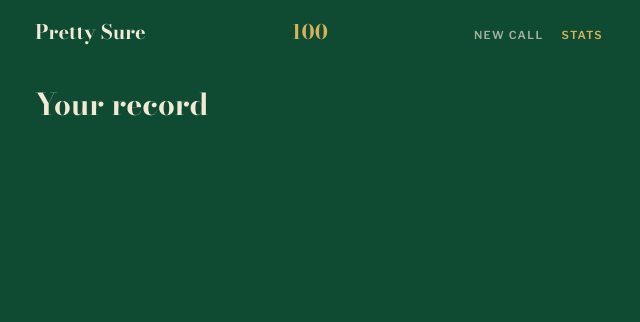
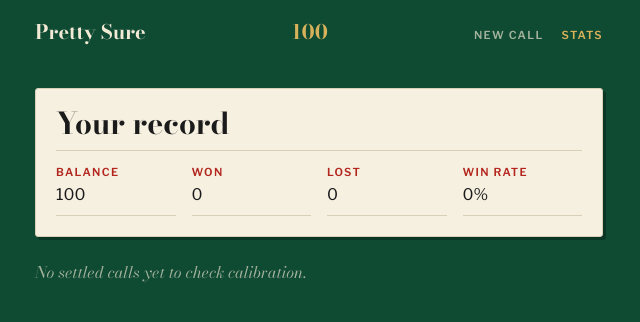
Before and after one commit to Aiden-Trindade/Pretty-Sure, a React (Vite) app: page /stats in a window 1280 px wide. Shown: the top 322 px of the page, without its empty margins (321-961 px from the left). Built offline with nearby package versions, Linux system fonts and the light colour scheme.

Commit message:
Added stats page

```diff
--- a/src/App.jsx
+++ b/src/App.jsx
@@ -61,7 +61,7 @@ export default function App() {
             path="/p/:id"
             element={<Call calls={calls} onSettle={settleCall} />}
           />
-          <Route path="/stats" element={<Stats />} />
+          <Route path="/stats" element={<Stats calls={calls} balance={balance} />} />
           <Route path="*" element={<NotFound />} />
         </Routes>
       </main>
--- a/src/pages/Stats.jsx
+++ b/src/pages/Stats.jsx
@@ -1,7 +1,75 @@
-export default function Stats() {
+import { getSettled, getWinRate, getCalibration } from "../utils/stats";
+
+export default function Stats({ calls = [], balance = 0 }) {
+  const settled = getSettled(calls);
+  const wonCount = settled.filter((c) => c.outcome === true).length;
+  const lostCount = settled.filter((c) => c.outcome === false).length;
+  const overallWinRate = getWinRate(calls);
+
+  const calibration = getCalibration(calls).filter((range) => range.count > 0);
+
   return (
     <>
-      <h1 className="title">Your record</h1>
+      {/* First Card: Record Overview */}
+      <div className="slip">
+        <div className="slip-head">
+          <span className="title">Your record</span>
+        </div>
+
+        <div className="boxes">
+          <div className="box">
+            <span className="label">Balance</span>
+            <span className="entry">{balance}</span>
+          </div>
+
+          <div className="box">
+            <span className="label">Won</span>
+            <span className="entry">{wonCount}</span>
+          </div>
+
+          <div className="box">
+            <span className="label">Lost</span>
+            <span className="entry">{lostCount}</span>
+          </div>
+
+          <div className="box">
+            <span className="label">Win rate</span>
+            <span className="entry">{overallWinRate}%</span>
+          </div>
+        </div>
+      </div>
+
+      {/* Second Card: Calibration Breakdown or Empty State */}
+      {settled.length === 0 ? (
+        <p className="fine-print">No settled calls yet to check calibration.</p>
+      ) : (
+        <div className="slip">
+          <div className="slip-head">
+            <span className="title">Are you as sure as you say?</span>
+          </div>
+
+          {calibration.map((range) => (
+            <div className="boxes" key={range.min}>
+              <div className="box">
+                <span className="label">You said</span>
+                <span className="entry">
+                  {range.min}–{range.max}%
+                </span>
+              </div>
+
+              <div className="box">
+                <span className="label">You won</span>
+                <span className="entry">{range.winRate}%</span>
+              </div>
+
+              <div className="box">
+                <span className="label">Calls</span>
+                <span className="entry">{range.count}</span>
+              </div>
+            </div>
+          ))}
+        </div>
+      )}
     </>
   );
 }
--- /dev/null
+++ b/src/utils/stats.js
@@ -0,0 +1,36 @@
+const RANGES = [
+  { min: 1, max: 20 },
+  { min: 21, max: 40 },
+  { min: 41, max: 60 },
+  { min: 61, max: 80 },
+  { min: 81, max: 100 },
+];
+
+export function getSettled(calls = []) {
+  return calls.filter((call) => call.outcome !== null);
+}
+
+export function getWinRate(calls = []) {
+  const settled = getSettled(calls);
+  if (settled.length === 0) return 0;
+
+  const won = settled.filter((call) => call.outcome === true).length;
+  return Math.round((won / settled.length) * 100);
+}
+
+export function getCalibration(calls = []) {
+  const settled = getSettled(calls);
+
+  return RANGES.map((range) => {
+    const rangeCalls = settled.filter(
+      (call) => call.confidence >= range.min && call.confidence <= range.max
+    );
+
+    return {
+      min: range.min,
+      max: range.max,
+      count: rangeCalls.length,
+      winRate: getWinRate(rangeCalls),
+    };
+  });
+}
```
